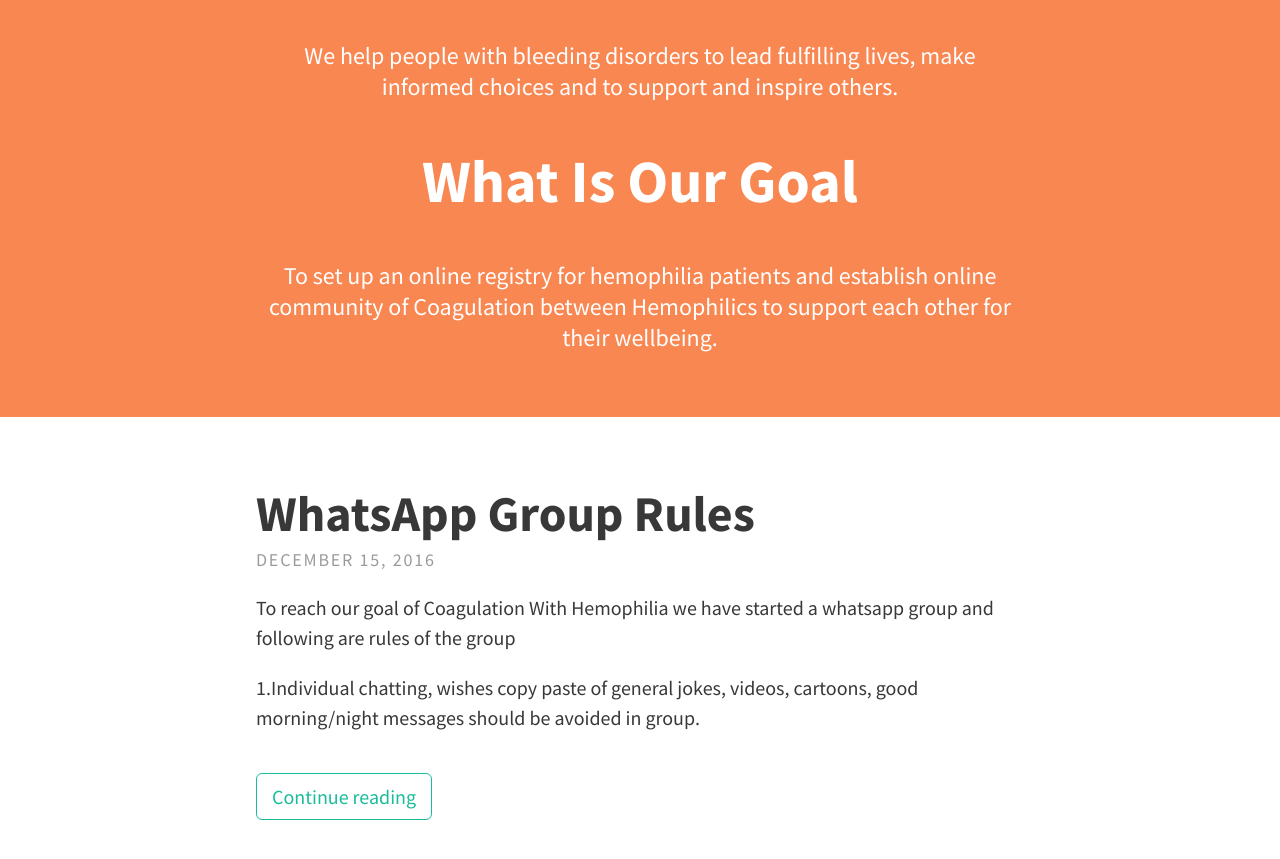
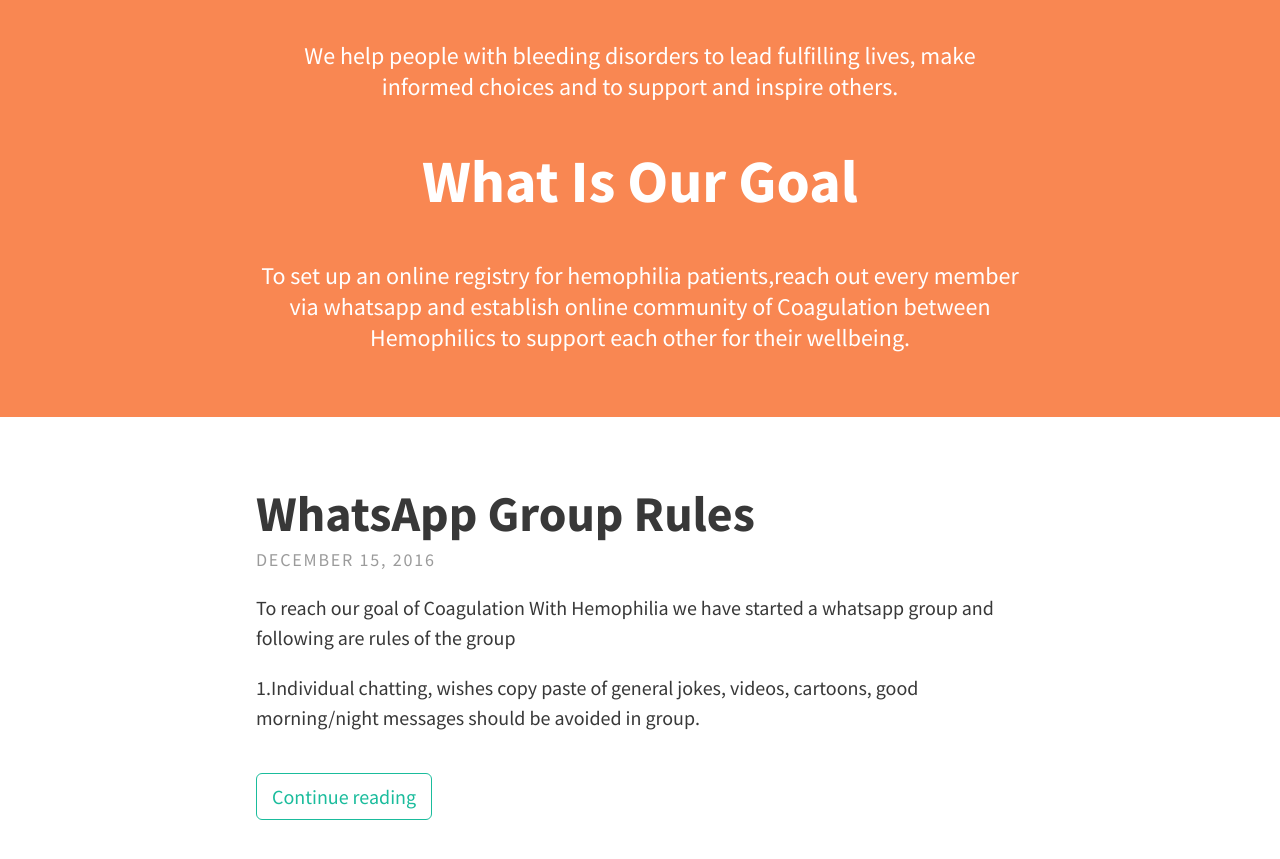
Before and after one commit to k-sunilphani/hyhemophilia.github.io, a Jekyll site: the page built from index.html, in a window 1280 px wide and 900 px high, scrolled down 549 px. Shown: the top 859 px of the window. Built offline with Jekyll 4.4.1, drawn with Linux system fonts in a browser that asks for light colours; nearby versions of some CDN libraries; the list of posts is cut into pages by our own code.

Commit message:
Updated _config.yml

```diff
--- a/_config.yml
+++ b/_config.yml
@@ -29,7 +29,7 @@
     <div align="center">
     <p>
     <h1> What Is Our Goal</h1>
-    To set up an online registry for hemophilia patients and establish online community of Coagulation between Hemophilics to support each other for their wellbeing.
+    To set up an online registry for hemophilia patients,reach out every member via whatsapp and establish online community of Coagulation between Hemophilics to support each other for their wellbeing.
     </p>
     </div>
 
```
